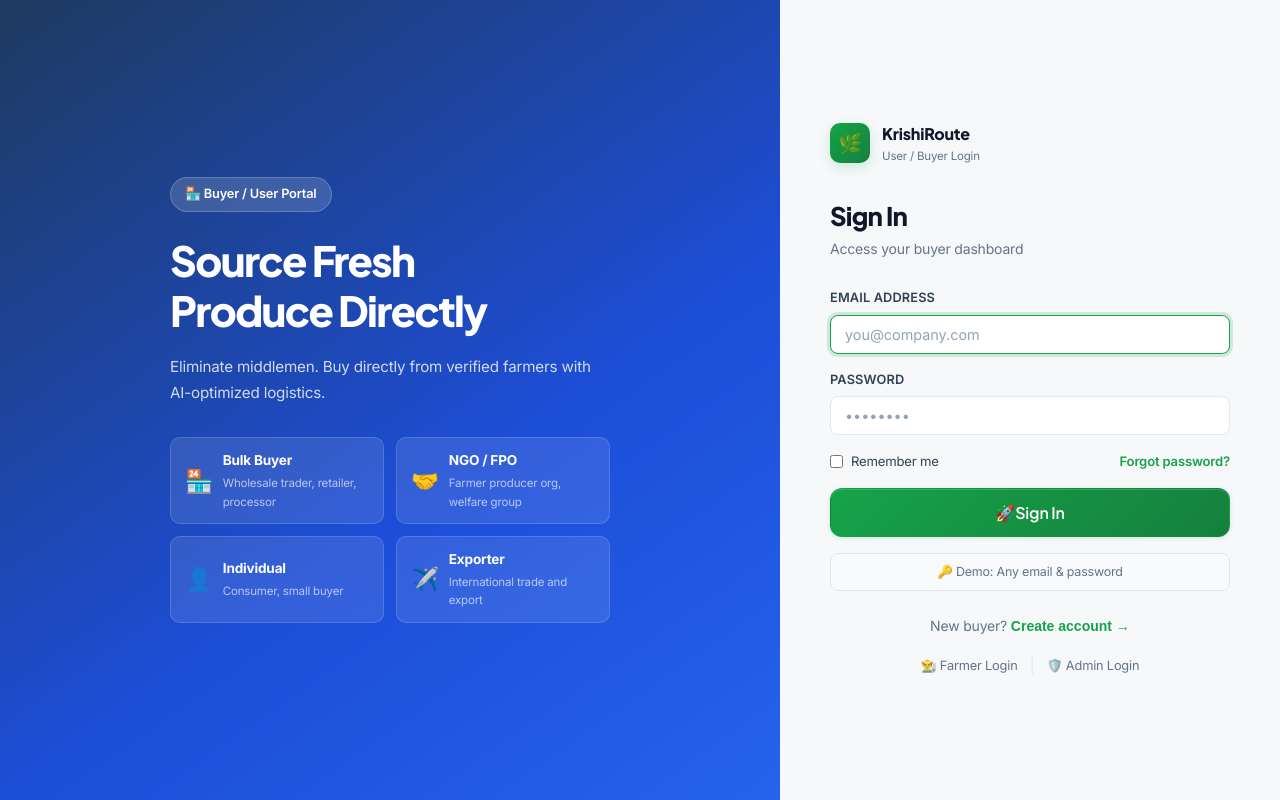
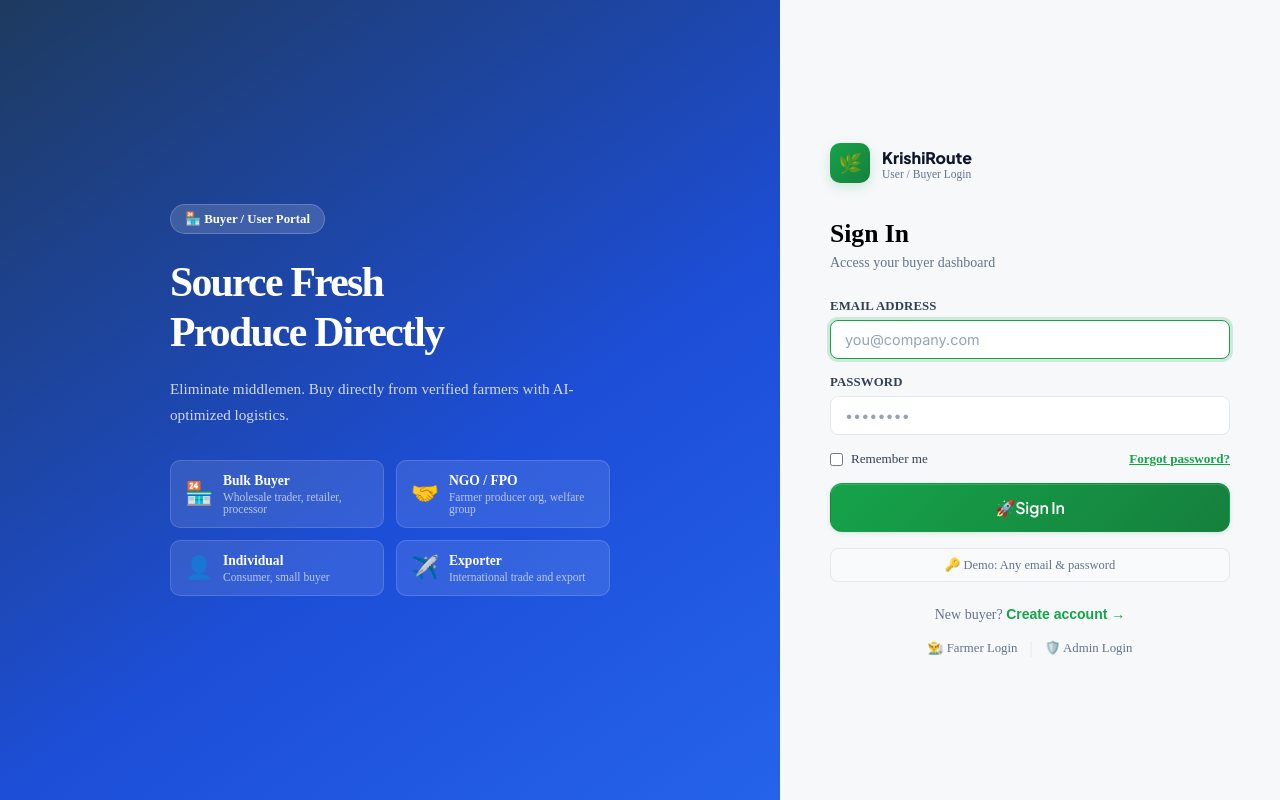
Before and after one commit to Bhavyag-dev/SIH-2026-TEAM-AURA-, a React (Vite) app in the folder client/: page /user in a window 1280 px wide. Built offline with nearby package versions, Linux system fonts and the light colour scheme.

Commit message:
style(portal): scope global portal typography and button rules

```diff
--- a/client/src/styles/index.css
+++ b/client/src/styles/index.css
@@ -101,7 +101,7 @@
 
 html { scroll-behavior: smooth; }
 
-body {
+body.portal-active {
   font-family: var(--font-body);
   background: var(--bg);
   background-image: var(--grad-page);
@@ -115,7 +115,7 @@
   overflow-x: hidden;
 }
 
-h1,h2,h3,h4,h5,h6 {
+.page-wrap h1, .page-wrap h2, .page-wrap h3, .page-wrap h4, .page-wrap h5, .page-wrap h6 {
   font-family: var(--font-heading);
   font-weight: 700;
   letter-spacing: -.03em;
@@ -123,8 +123,8 @@
   color: var(--text-1);
 }
 
-a { color: var(--primary); text-decoration: none; }
-a:hover { text-decoration: underline; }
+.page-wrap a { color: var(--primary); text-decoration: none; }
+.page-wrap a:hover { text-decoration: underline; }
 
 /* ── Scrollbar ── */
 ::-webkit-scrollbar { width: 5px; height: 5px; }
```
